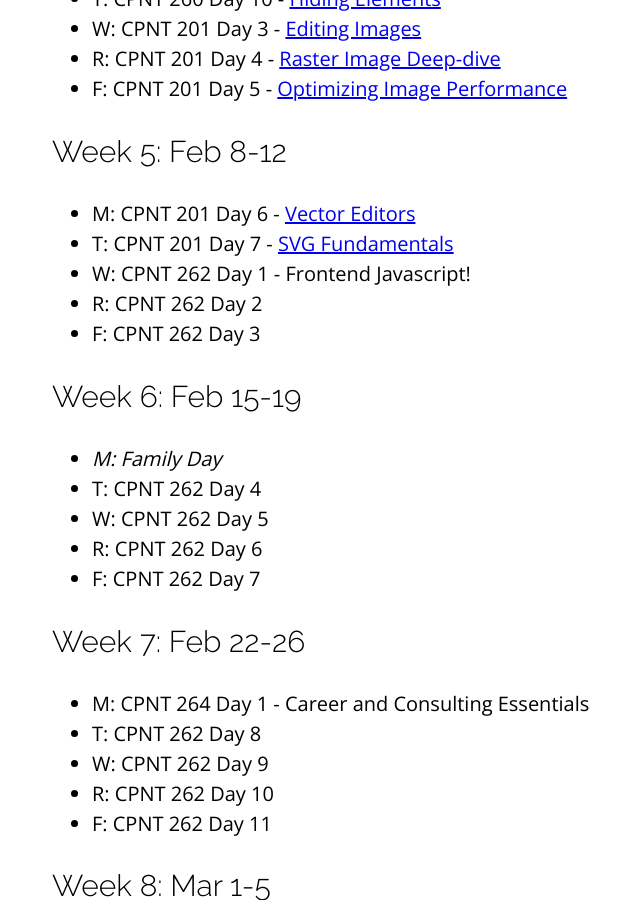
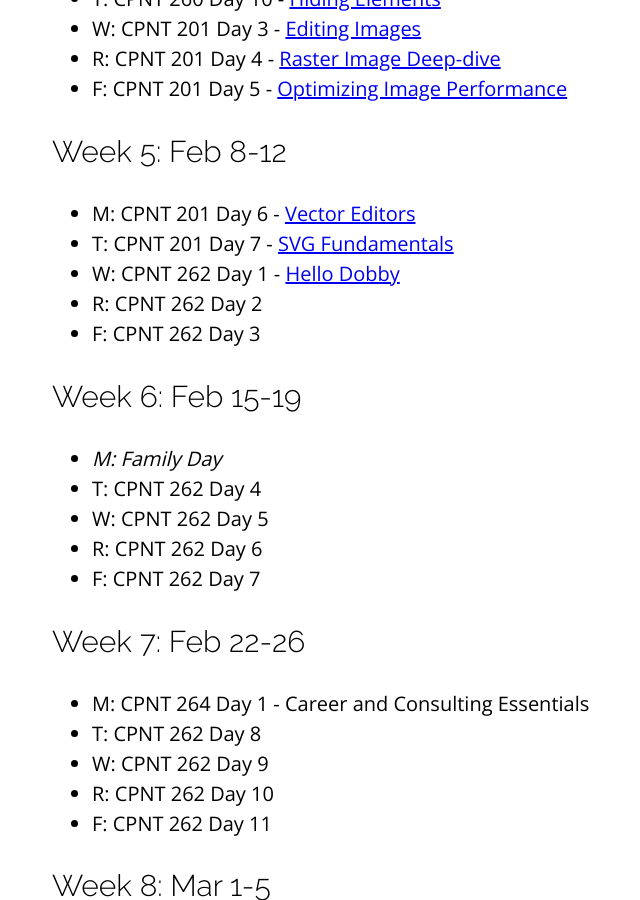
Before and after one commit to sait-wbdv/winter-2021, a Jekyll site: the page built from index.md, in a window 1280 px wide and 900 px high, scrolled down 1143 px. Shown: the whole window, without its empty margins (76-716 px from the left). Built offline with Jekyll 4.4.1, drawn with Linux system fonts in a browser that asks for light colours; nearby versions of some CDN libraries.

Commit message:
linked the things

```diff
--- a/index.md
+++ b/index.md
@@ -33,7 +33,7 @@ title: "Program Schedule"
 ## Week 5: Feb 8-12
 - M: CPNT 201 Day 6 - [Vector Editors](/winter-2021{% link _posts/2021-02-08-vector-editors.md %})
 - T: CPNT 201 Day 7 - [SVG Fundamentals](/winter-2021{% link _posts/2021-02-09-svg-fundamentals.md %})
-- W: CPNT 262 Day 1 - Frontend Javascript!
+- W: CPNT 262 Day 1 - [Hello Dobby](/winter-2021{% link _posts/2021-02-10-javascript-introduction.md %})
 - R: CPNT 262 Day 2
 - F: CPNT 262 Day 3
 
```
